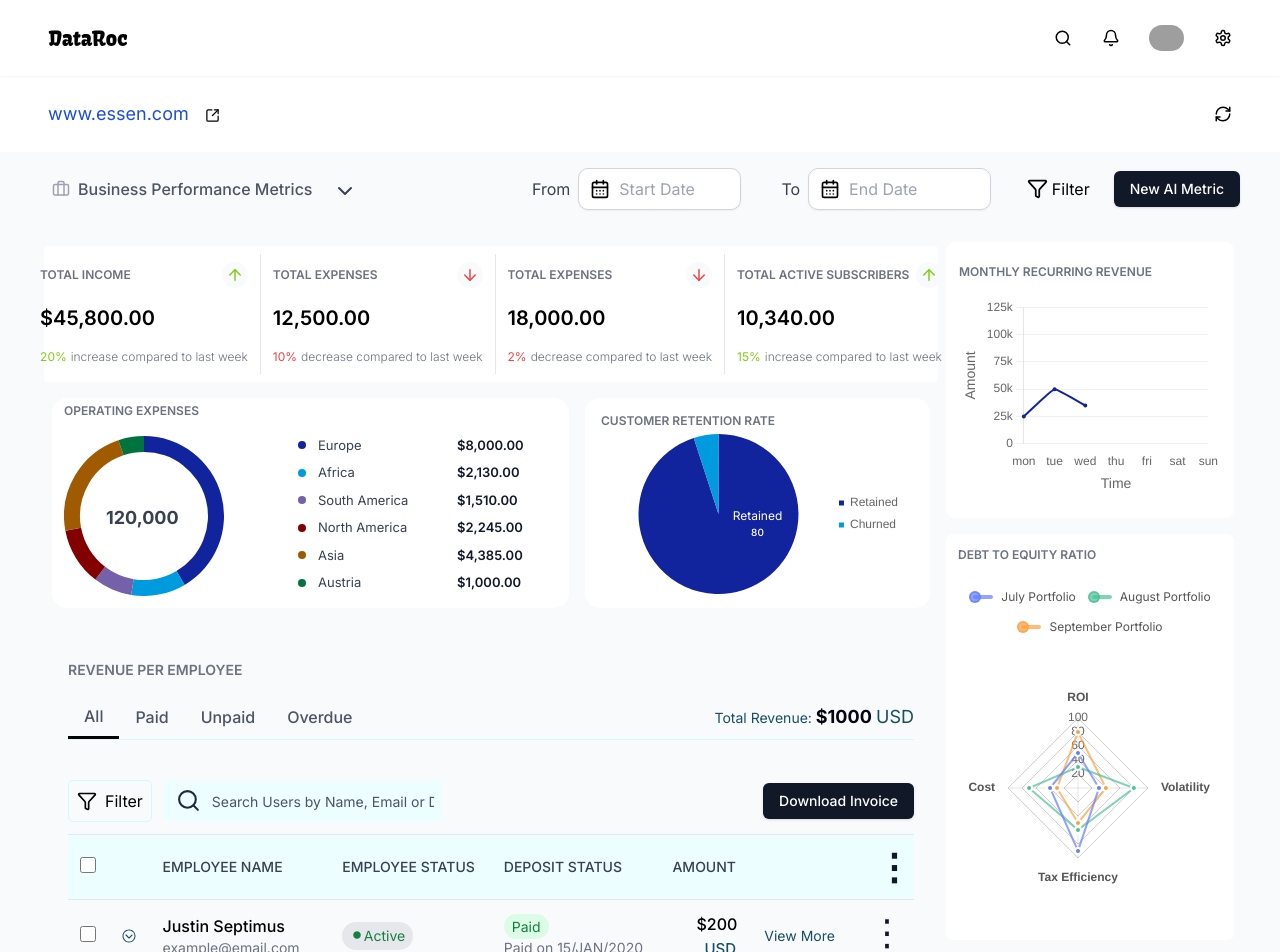
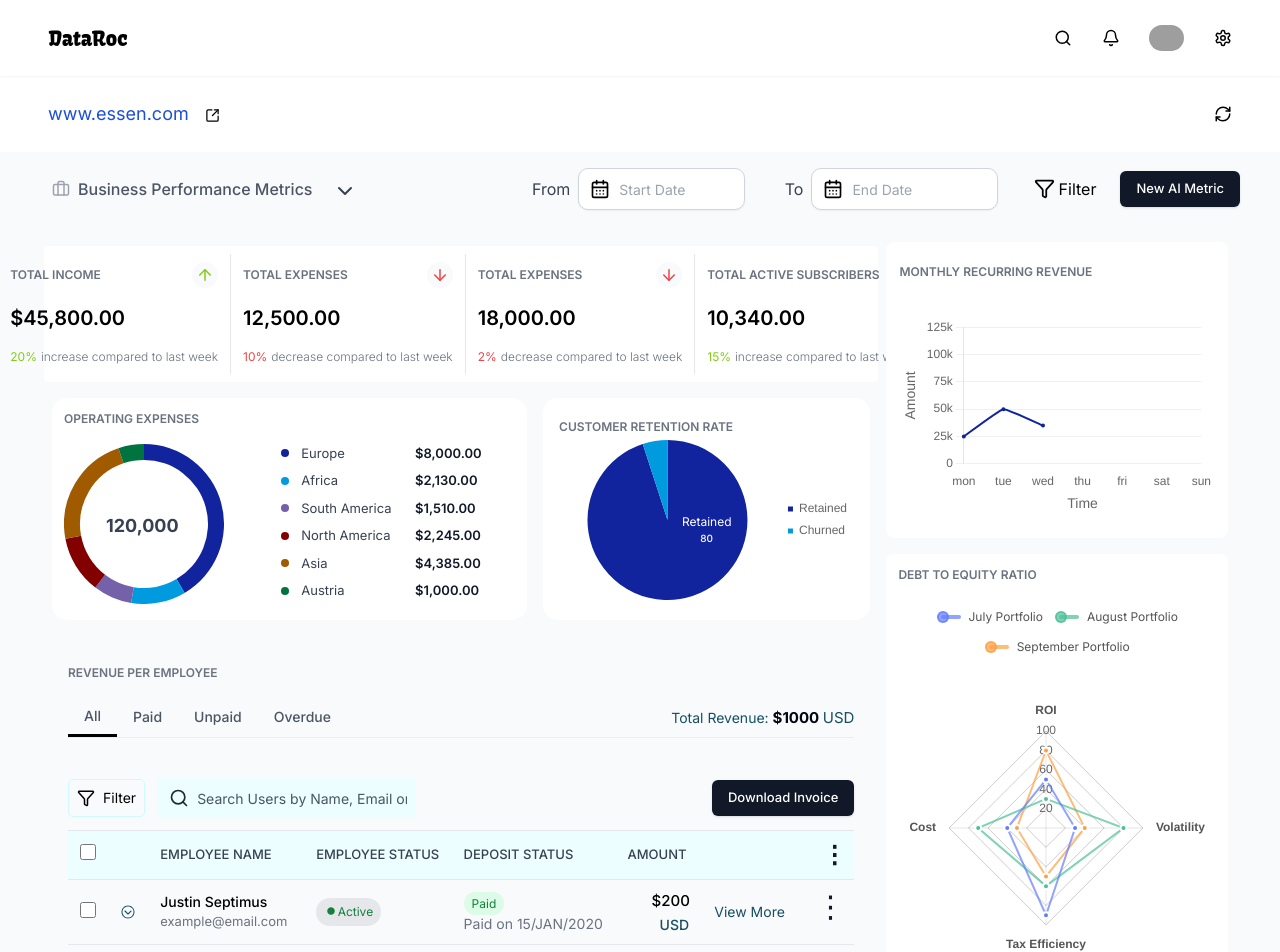
Before and after one commit to ivioje/DataRoc-dashboard, a Next.js app: page /dashboard in a window 1280 px wide. Shown: the top 952 px of the page. Built offline with nearby package versions, Linux system fonts and the light colour scheme; grey boxes are pictures that could not be loaded.

Commit message:
refactor: update styling and layout for improved UI consistency across components

```diff
--- a/components/Button.tsx
+++ b/components/Button.tsx
@@ -6,7 +6,7 @@ interface ButtonProps {
 
 const ButtonComponent: React.FC<ButtonProps> = ({ text }) => {
   return (
-    <Button className="bg-gray-900 text-white py-2 rounded-[6px] px-4">
+    <Button className="bg-gray-900 text-white py-2 rounded-[6px] px-4 text-[13px]">
       {text}
     </Button>
   );
--- a/components/DateSelector.tsx
+++ b/components/DateSelector.tsx
@@ -26,7 +26,7 @@ const DateRangePicker = () => {
             startDate={startDate}
             endDate={endDate}
             placeholderText="Start Date"
-            className="outline-none z-[1] border w-full border-gray-300 p-2 shadow-sm rounded-[10px] pl-10"
+            className="outline-none z-[1] border w-full border-gray-300 p-2 shadow-sm rounded-[10px] pl-10 placeholder:text-sm"
             dateFormat="d MMM"
            portalId="root"
           />
@@ -56,7 +56,7 @@ const DateRangePicker = () => {
             startDate={startDate}
             endDate={endDate}
             placeholderText="End Date"
-            className="outline-none z-[1] w-full border border-gray-300 p-2 shadow-sm rounded-[10px] pl-10"
+            className="outline-none z-[1] w-full border border-gray-300 p-2 shadow-sm rounded-[10px] pl-10 placeholder:text-sm"
             dateFormat="d MMM yyyy"
             minDate={startDate || undefined}
             portalId="root"
--- a/components/RevenueTable.tsx
+++ b/components/RevenueTable.tsx
@@ -92,12 +92,12 @@ export default function RevenueTable() {
   }, [sortBy, search]);
 
   return (
-    <div className="p-6 my-5">
-      <h2 className="text-gray-500 w-full uppercase text-sm font-semibold mb-4 flex items-start">
+    <div className="p-6 mb-5 mt-3">
+      <h2 className="text-gray-500 w-full uppercase text-[12px] font-semibold mb-4 flex items-start">
         Revenue Per Employee
       </h2>
-      <div className="flex justify-between items-center mb-4 border-b border-t-0 border-l-0 border-r-0 border-[#CFFAFE]">
-        <div className="flex font-medium">
+      <div className="flex justify-between items-center mb-3 border-b border-t-0 border-l-0 border-r-0 border-[#CFFAFE]">
+        <div className="flex font-medium text-sm">
           <button
             onClick={() => {
               filterUsers("All");
@@ -144,8 +144,8 @@ export default function RevenueTable() {
         </div>
         <div className="text-cyan-900">
           <span className="text-sm">Total {title}: </span>
-          <span className="font-bold text-lg text-gray-950">${total} </span>
-          <span className="text-lg">USD</span>
+          <span className="font-bold text-[15px] text-gray-950">${total} </span>
+          <span className="text-[15px]">USD</span>
         </div>
       </div>
 
@@ -154,11 +154,11 @@ export default function RevenueTable() {
           <DropdownMenu>
             <DropdownMenuTrigger>
               <div className="flex items-center space-x-2 mr-3 border border-[#CFFAFE] p-2 rounded-[5px]">
-                <Filter size={20} /> <span>Filter</span>
+                <Filter size={18} /> <span className="text-sm">Filter</span>
               </div>
             </DropdownMenuTrigger>
-            <DropdownMenuContent className="bg-white min-w-[220px] px-2 py-3 shadow-md rounded-[10px] absolute top-2 -left-10 z-30">
-              <p className="text-sm font-light uppercase mb-2 text-[#6E6893]">
+            <DropdownMenuContent className="bg-white min-w-[220px] px-2 py-3 text-sm shadow-md rounded-[10px] absolute top-2 -left-10 z-30">
+              <p className="text-[12px] font-light uppercase mb-2 text-[#6E6893]">
                 Sort By:
               </p>
               <RadioGroup
@@ -184,9 +184,9 @@ export default function RevenueTable() {
                       value={option}
                       checked={sortBy === option}
                       onChange={() => setSortBy(option)}
-                      className="hidden peer appearance-none"
+                      className="hidden peer appearance-none text-[12px]"
                     />
-                    <div className="w-4 h-4 border-2 border-[#6D5BD0] rounded-full flex items-center justify-center peer-checked:bg-[#6D5BD0]">
+                    <div className="w-[14px] h-[14px] border-2 border-[#6D5BD0] rounded-full flex items-center justify-center peer-checked:bg-[#6D5BD0]">
                       <div className="w-[5px] h-[5px] bg-white rounded-full"></div>
                     </div>
                   </label>
@@ -195,7 +195,7 @@ export default function RevenueTable() {
 
               <div className="my-3 border-t"></div>
 
-              <p className="text-sm font-light uppercase mb-2 text-[#6E6893]">
+              <p className="text-[12px] font-light uppercase mb-2 text-[#6E6893]">
                 Users:
               </p>
               <RadioGroup
@@ -215,9 +215,9 @@ export default function RevenueTable() {
                       value={option}
                       checked={isActive === option}
                       onChange={() => filterUsers(option)}
-                      className="hidden peer appearance-none"
+                      className="hidden peer appearance-none text-[12px]"
                     />
-                    <div className="w-4 h-4 border-2 border-[#6D5BD0] rounded-full flex items-center justify-center peer-checked:bg-[#6D5BD0]">
+                    <div className="w-[14px] h-[14px] border-2 border-[#6D5BD0] rounded-full flex items-center justify-center peer-checked:bg-[#6D5BD0]">
                       <div className="w-[5px] h-[5px] bg-white rounded-full"></div>
                     </div>
                   </label>
@@ -226,11 +226,11 @@ export default function RevenueTable() {
             </DropdownMenuContent>
           </DropdownMenu>
           <div className="flex items-center w-[40%] relative bg-[#ECFEFF]">
-            <Search size={25} className="text-gray-800 absolute mx-3" />
+            <Search size={20} className="text-gray-800 absolute mx-3" />
             <input
               type="text"
               placeholder="Search Users by Name, Email or Date"
-              className="outline-none bg-[#ECFEFF] w-full ml-10 rounded py-2 px-2 placeholder:text-gray-600 placeholder:text-sm"
+              className="outline-none bg-[#ECFEFF] w-full ml-8 rounded py-2 px-2 placeholder:text-gray-600 placeholder:text-sm"
               value={search}
               onChange={(e) => setSearch(e.target.value)}
             />
@@ -241,26 +241,26 @@ export default function RevenueTable() {
 
       <table className="w-full text-left border-collapse z-10">
         <thead>
-          <tr className="bg-[#ECFEFF] border border-r-0 border-l-0 text-cyan-900">
-            <th className="py-2 px-3">
+          <tr className="bg-[#ECFEFF] border border-r-0 border-l-0 text-cyan-900 text-[13px]">
+            <th className="py-[6px] px-3">
               <input type="checkbox" className="w-4 h-4" />
             </th>
-            <th className="py-2 px-3"></th>
-            <th className="py-2 px-3 font-medium uppercase text-sm text-gray-700">
+            <th className="py-[6px] px-3"></th>
+            <th className="py-[6px] px-3 font-medium uppercase text-gray-700">
               Employee Name
             </th>
-            <th className="py-2 px-3 font-medium uppercase text-sm text-gray-700">
+            <th className="py-[6px] px-3 font-medium uppercase text-gray-700">
               Employee Status
             </th>
-            <th className="py-2 px-3 font-medium uppercase text-sm text-gray-700">
+            <th className="py-[6px] px-3 font-medium uppercase text-gray-700">
               Deposit Status
             </th>
-            <th className="py-2 px-3 font-medium uppercase text-sm text-gray-700">
+            <th className="py-[6px] px-3 font-medium uppercase text-gray-700">
               Amount
             </th>
-            <th className="py-2 px-3 font-medium uppercase text-sm text-gray-700"></th>
-            <th className="py-2 px-3 font-medium uppercase text-sm text-gray-700"></th>
-            <th className="py-3 text-4xl text-gray-900 cursor-pointer">
+            <th className="py-[6px] px-3 font-medium uppercase text-gray-700"></th>
+            <th className="py-[6px] px-3 font-medium uppercase text-gray-700"></th>
+            <th className="py-2 text-2xl pr-2 text-gray-900 cursor-pointer">
               &#8942;
             </th>
           </tr>
@@ -278,19 +278,19 @@ export default function RevenueTable() {
               key={employee.id}
               className="border-b transition-transform duration-300 relative"
             >
-              <td className="py-3 px-3">
+              <td className="py-2 px-3">
                 <input type="checkbox" className="w-4 h-4" />
               </td>
-              <td className="py-3 px-3 text-cyan-900">
+              <td className="py-2 px-3 text-cyan-900">
                 <IoIosArrowDropdown />
               </td>
-              <td className="py-3 px-3">
-                <p className="font-medium">{employee.name}</p>
-                <p className="text-gray-500 text-sm">{employee.email}</p>
+              <td className="py-2 px-3">
+                <p className="font-medium text-sm">{employee.name}</p>
+                <p className="text-gray-500 text-[13px]">{employee.email}</p>
               </td>
-              <td className="py-3 px-3">
+              <td className="py-2 px-3">
                 <span
-                  className={`px-2 flex w-fit items-center rounded-full text-sm bg-gray-200 ${
+                  className={`px-2 flex w-fit items-center rounded-full text-[12px] bg-gray-200 ${
                     employee.status === "Active"
                       ? "text-green-700"
                       : "text-red-700"
@@ -300,9 +300,9 @@ export default function RevenueTable() {
                   {employee.status}
                 </span>
               </td>
-              <td className="py-3 px-3">
+              <td className="py-2 px-3">
                 <span
-                  className={`px-2 py-1 rounded-full text-sm ${
+                  className={`px-2 py-1 rounded-full text-[12px] ${
                     employee.deposit === "Paid"
                       ? "bg-green-100 text-green-700"
                       : employee.deposit === "Unpaid"
@@ -316,16 +316,16 @@ export default function RevenueTable() {
                   Paid on {formatDate(employee.paymentDate)}
                 </p>
               </td>
-              <td className="py-3 px-3 font-medium">
-                <span className="ml-6">${employee.amount}</span> <br />
-                <span className="text-[15px] text-cyan-900 text-right ml-8">
+              <td className="py-2 px-3 font-medium">
+                <span className="ml-6 text-[15px]">${employee.amount}</span> <br />
+                <span className="text-sm text-cyan-900 text-right ml-8">
                   USD
                 </span>
               </td>
-              <td className="py-3 px-3 text-cyan-900 text-sm cursor-pointer">
+              <td className="py-2 px-3 text-cyan-900 text-sm cursor-pointer">
                 View More
               </td>
-              <td className="py-3 text-4xl text-gray-900 cursor-pointer absolute right-2 w-fit">
+              <td className="py-2 text-3xl text-gray-900 cursor-pointer absolute right-2 w-fit">
                 &#8942;
               </td>
             </tr>
--- a/components/charts/Expenses.tsx
+++ b/components/charts/Expenses.tsx
@@ -26,7 +26,7 @@ const OperatingExpenses = () => {
   };
 
   return (
-    <div className="bg-white flex items-center justify-center flex-col max-h-[250px] w-[60%] pb-3 pt-1 px-3 my-2 mr-2 rounded-[15px]">
+    <div className="bg-white flex items-center justify-center flex-col max-h-[250px] w-[60%] pb-4 pt-3 px-3 my-2 mr-2 rounded-[15px]">
       <h2 className="text-gray-500 w-full uppercase text-[12px] font-semibold mb-4 flex items-start">
         Operating Expenses
       </h2>
--- a/components/charts/PortfolioComparisonChart.tsx
+++ b/components/charts/PortfolioComparisonChart.tsx
@@ -161,14 +161,14 @@ const PortfolioComparisonChart = () => {
   };
 
   return (
-    <div className="flex items-center justify-center flex-col max-w-fit w-fit gap-2 px-3 py-3 bg-white rounded-[7px] mx-2 mt-4">
+    <div className="flex items-center justify-center flex-col gap-2 px-3 py-3 bg-white rounded-[7px] mx-2 mt-4">
       <h2 className="text-gray-500 mb-2 w-full uppercase text-[12px] font-semibold flex items-start">
         DEBT TO EQUITY RATIO
       </h2>
 
       <CustomLegend />
 
-      <div className="h-[280px] w-auto">
+      <div className="h-[280px] w-auto mt-5">
         <Radar
           ref={chartRef}
           data={data}
--- a/components/charts/RecurringRevenueChart.tsx
+++ b/components/charts/RecurringRevenueChart.tsx
@@ -106,11 +106,11 @@ const MonthlyRecurringRevenueChart = () => {
 
   return (
     <div className="bg-white border border-white rounded-[8px] mx-2 p-3">
-      <div className="flex items-center justify-center flex-col py-2 max-w-fit max-h-[280px] bg-white rounded-[15px]">
+      <div className="flex items-center justify-center flex-col py-2 max-w-fit max-h-[300px] bg-white rounded-[15px]">
         <h2 className="text-gray-500 w-full text-[12px] font-semibold flex items-start mb-4">
           MONTHLY RECURRING REVENUE
         </h2>
-        <div className="h-[200px] w-full">
+        <div className="h-[200px] w-full mt-5">
           <Line data={data} options={options} className="h-[200px] w-full" />
         </div>
       </div>
--- a/components/tabs/BusinessMetric.tsx
+++ b/components/tabs/BusinessMetric.tsx
@@ -10,7 +10,7 @@ import PortfolioComparisonChart from "../charts/PortfolioComparisonChart";
 const BusinessMetric = () => {
   return (
     <div className="flex">
-      <div className="my-1 max-w-[75%]">
+      <div className="my-1 min-w-[70%]">
         {/**cards */}
         <div className="flex items-center justify-center bg-white rounded">
           {CardStat.map((card, index) => (
@@ -36,7 +36,7 @@ const BusinessMetric = () => {
           <RevenueTable />
         </div>
       </div>
-      <div className="max-w-[30%]">
+      <div className="min-w-[10%]">
         <MonthlyRecurringRevenueChart />
         <PortfolioComparisonChart />
       </div>
```
